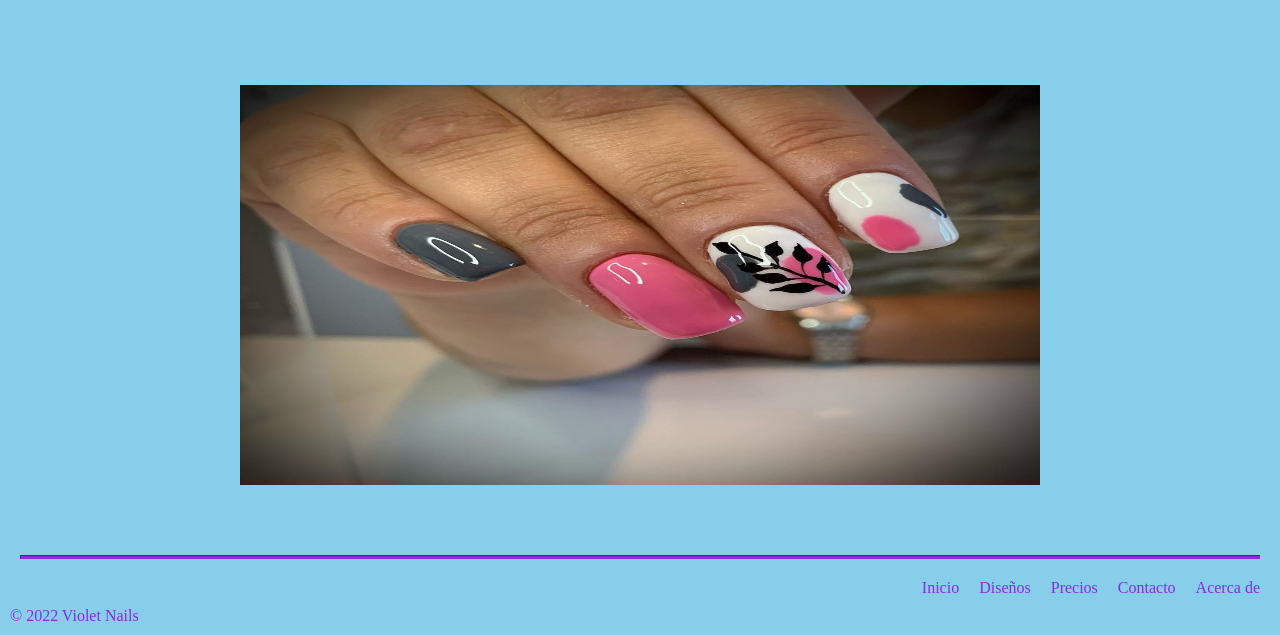
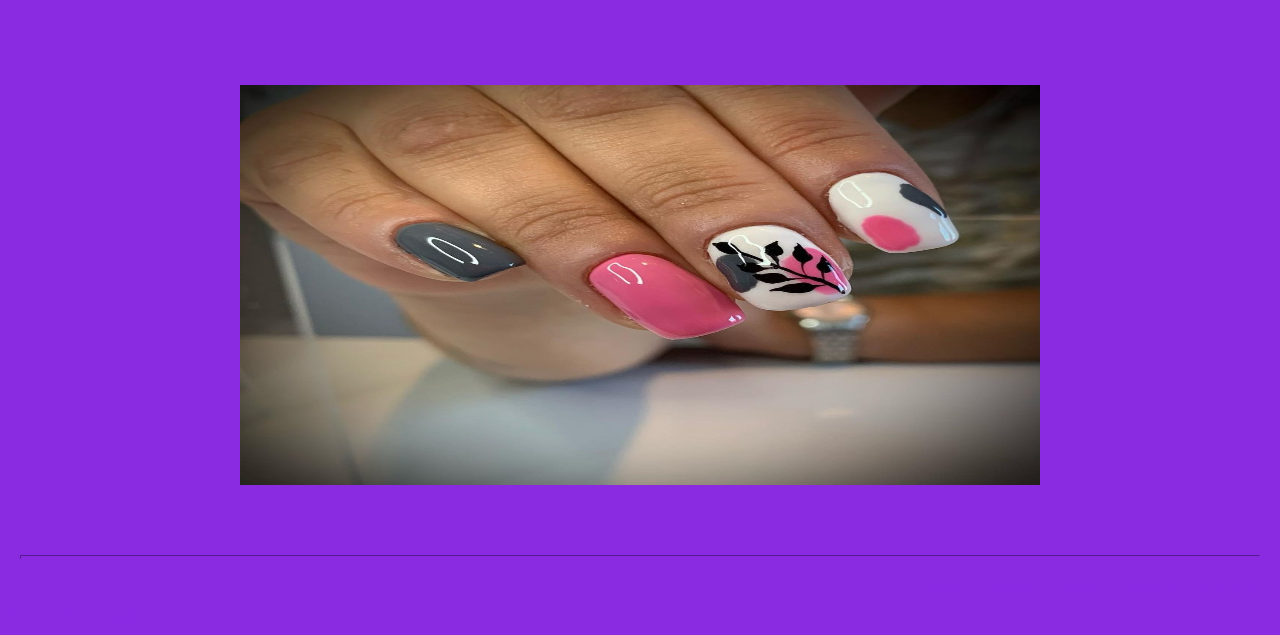
Before and after one commit to lucasmateo8/violetnails, a plain HTML site: page index.html in a window 1280 px wide. Shown: the part 421-1056 px from the top of the page. Drawn offline with Linux system fonts and the light colour scheme.

Commit message:
violetafondo

```diff
--- a/estilos/estilos.css
+++ b/estilos/estilos.css
@@ -51,7 +51,7 @@ h2 {
 }
 
 .contenedor {
-    background-color: skyblue
+    background-color: blueviolet
 }
 
 ul {
```
